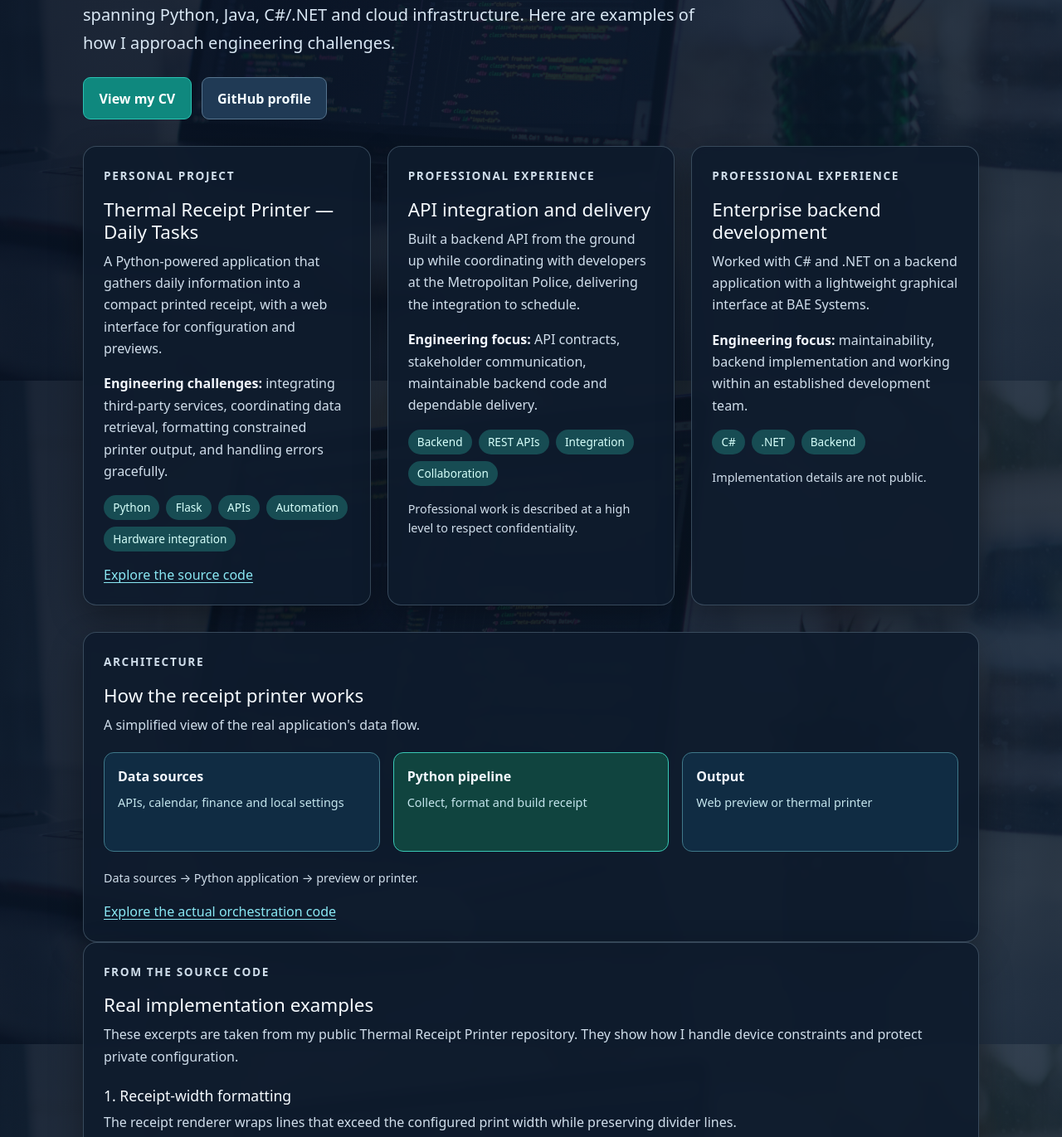
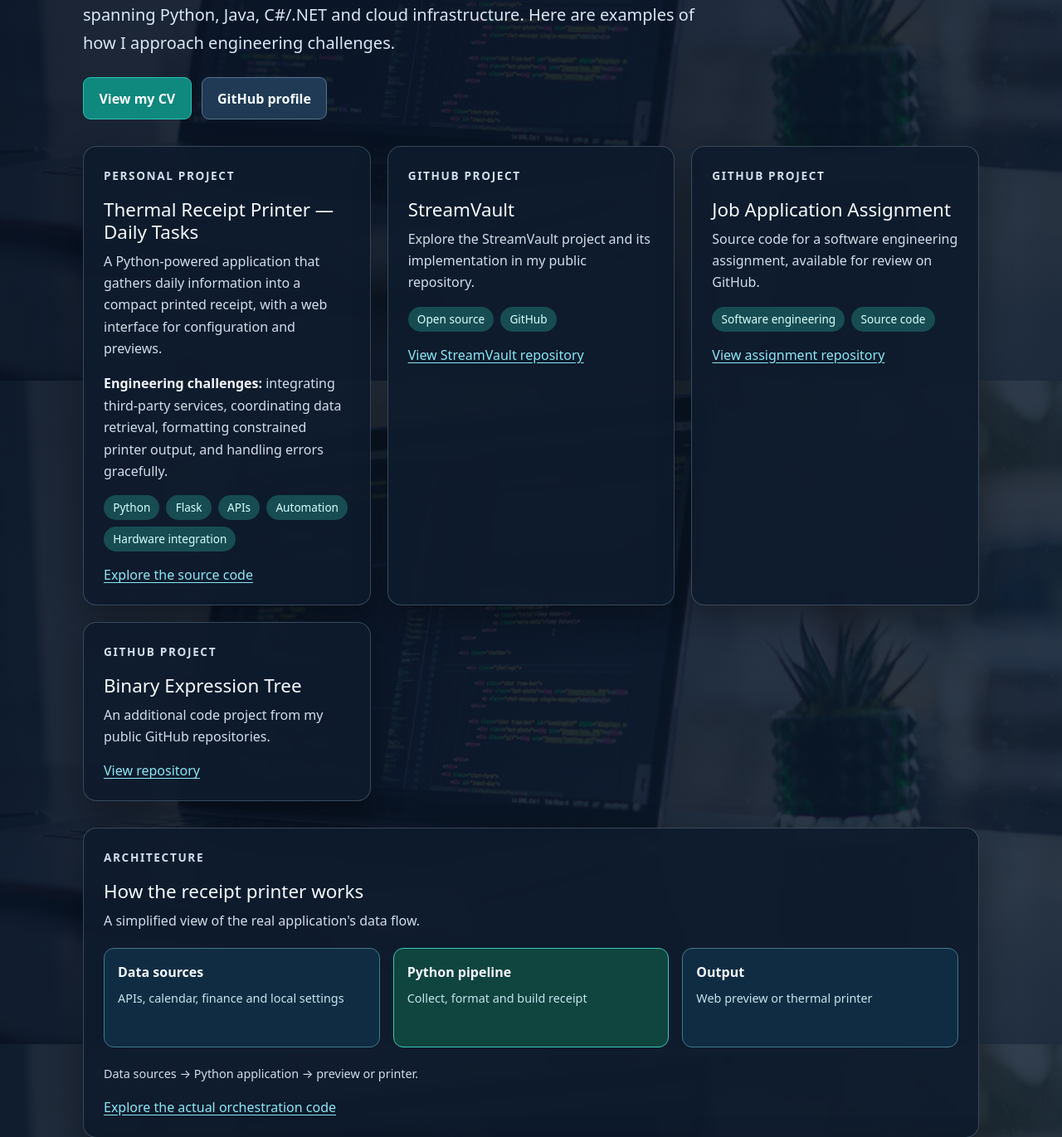
Before and after one commit to JoesThomas/Website, a PHP site: page /allprojects.php in a window 1280 px wide. Shown: the part 341-1712 px from the top of the page at 83% size. Run offline with PHP 8.4, Linux system fonts and the light colour scheme.

Commit message:
Feature only public projects backed by GitHub repositories

```diff
--- a/allprojects.php
+++ b/allprojects.php
@@ -5,8 +5,9 @@
 <div class="actions"><a class="action primary" href="CV.php">View my CV</a><a class="action" href="https://github.com/JoesThomas" target="_blank" rel="noopener noreferrer">GitHub profile</a></div>
 <div class="gridx" id="receipt-printer">
 <article class="cardx"><p class="eyebrow">Personal project</p><h2>Thermal Receipt Printer — Daily Tasks</h2><p>A Python-powered application that gathers daily information into a compact printed receipt, with a web interface for configuration and previews.</p><p><strong>Engineering challenges:</strong> integrating third-party services, coordinating data retrieval, formatting constrained printer output, and handling errors gracefully.</p><div class="tags"><span>Python</span><span>Flask</span><span>APIs</span><span>Automation</span><span>Hardware integration</span></div><a href="https://github.com/JoesThomas/ThermalReceiptPrinterDailyTasks" target="_blank" rel="noopener noreferrer">Explore the source code</a></article>
-<article class="cardx" id="professional-projects"><p class="eyebrow">Professional experience</p><h2>API integration and delivery</h2><p>Built a backend API from the ground up while coordinating with developers at the Metropolitan Police, delivering the integration to schedule.</p><p><strong>Engineering focus:</strong> API contracts, stakeholder communication, maintainable backend code and dependable delivery.</p><div class="tags"><span>Backend</span><span>REST APIs</span><span>Integration</span><span>Collaboration</span></div><p class="note">Professional work is described at a high level to respect confidentiality.</p></article>
-<article class="cardx"><p class="eyebrow">Professional experience</p><h2>Enterprise backend development</h2><p>Worked with C# and .NET on a backend application with a lightweight graphical interface at BAE Systems.</p><p><strong>Engineering focus:</strong> maintainability, backend implementation and working within an established development team.</p><div class="tags"><span>C#</span><span>.NET</span><span>Backend</span></div><p class="note">Implementation details are not public.</p></article>
+<article class="cardx" id="streamvault"><p class="eyebrow">GitHub project</p><h2>StreamVault</h2><p>Explore the StreamVault project and its implementation in my public repository.</p><div class="tags"><span>Open source</span><span>GitHub</span></div><a href="https://github.com/JoesThomas/StreamVault" target="_blank" rel="noopener noreferrer">View StreamVault repository</a></article>
+<article class="cardx" id="job-assignment"><p class="eyebrow">GitHub project</p><h2>Job Application Assignment</h2><p>Source code for a software engineering assignment, available for review on GitHub.</p><div class="tags"><span>Software engineering</span><span>Source code</span></div><a href="https://github.com/JoesThomas/JobApplicationAssignment" target="_blank" rel="noopener noreferrer">View assignment repository</a></article>
+<article class="cardx"><p class="eyebrow">GitHub project</p><h2>Binary Expression Tree</h2><p>An additional code project from my public GitHub repositories.</p><a href="https://github.com/JoesThomas/BinaryExpressionTree" target="_blank" rel="noopener noreferrer">View repository</a></article>
 </div>
 <section class="cardx"><p class="eyebrow">Architecture</p><h2>How the receipt printer works</h2><p>A simplified view of the real application's data flow.</p><div class="architecture"><div class="arch-node"><strong>Data sources</strong><span>APIs, calendar, finance and local settings</span></div><div class="arch-node flow-center"><strong>Python pipeline</strong><span>Collect, format and build receipt</span></div><div class="arch-node"><strong>Output</strong><span>Web preview or thermal printer</span></div></div><p class="arch-note">Data sources → Python application → preview or printer.</p><a href="https://github.com/JoesThomas/ThermalReceiptPrinterDailyTasks/blob/main/app.py" target="_blank" rel="noopener noreferrer">Explore the actual orchestration code</a></section><section class="cardx"><p class="eyebrow">From the source code</p><h2>Real implementation examples</h2><p>These excerpts are taken from my public Thermal Receipt Printer repository. They show how I handle device constraints and protect private configuration.</p>
 <h3>1. Receipt-width formatting</h3><p>The receipt renderer wraps lines that exceed the configured print width while preserving divider lines.</p>
```
